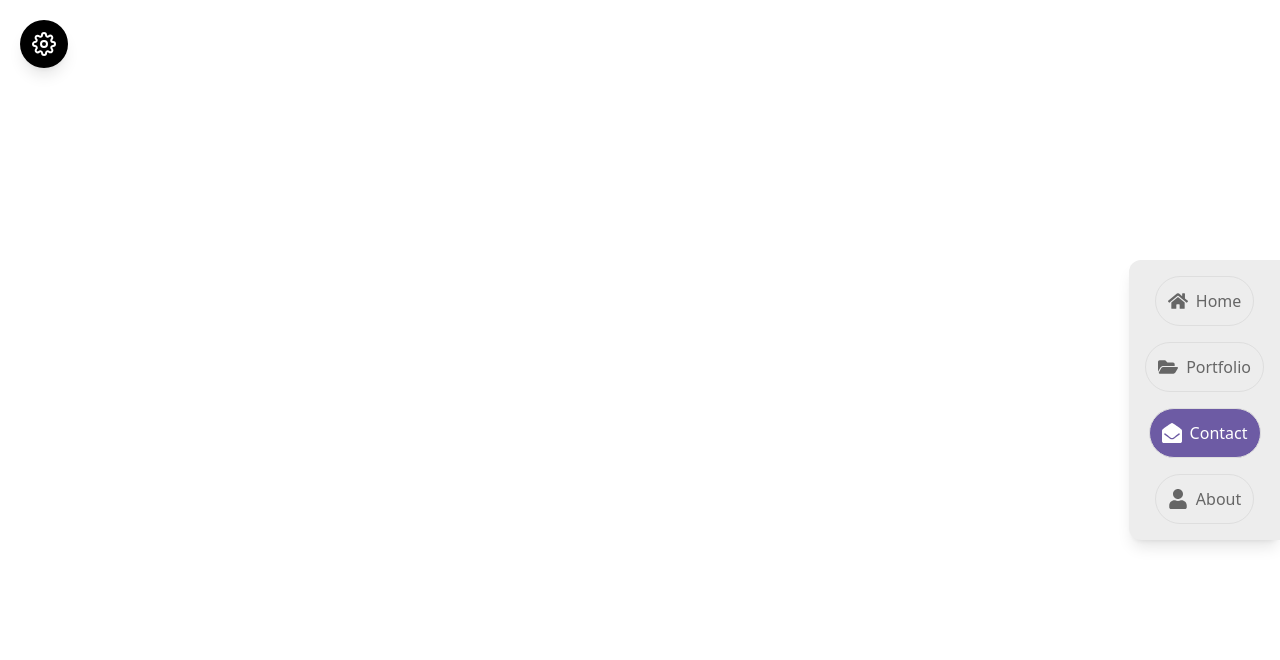
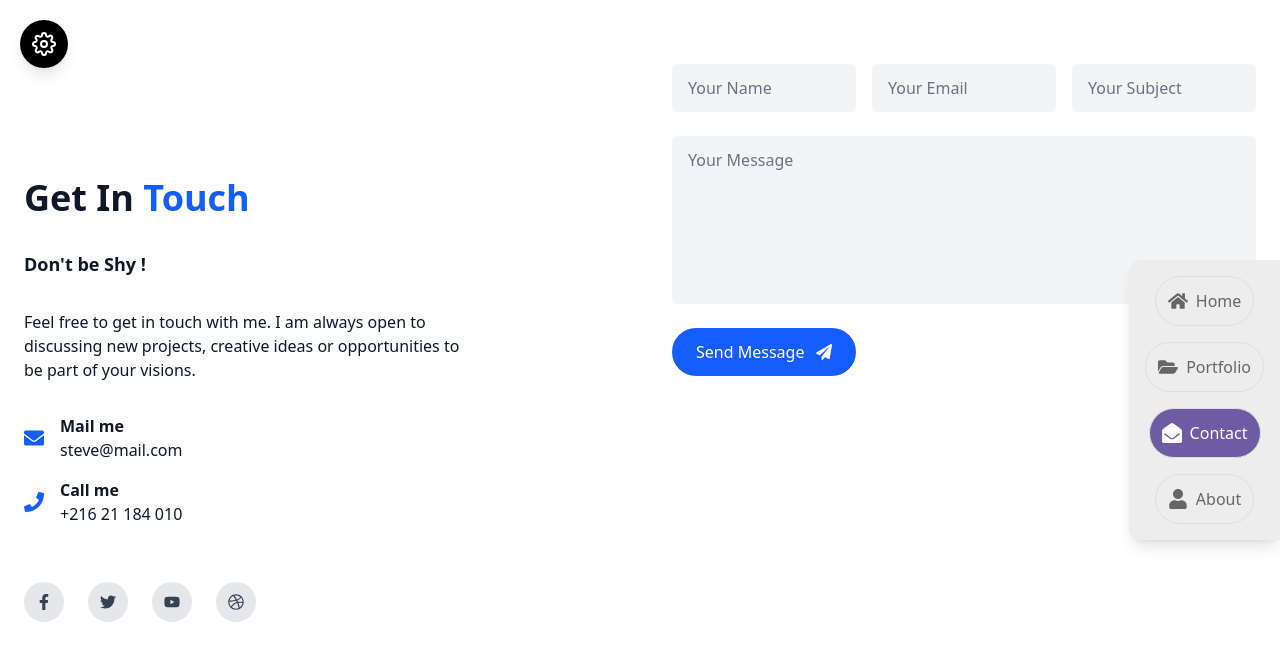
Before and after one commit to shariyerShazan/Shariyer-shazan, a React (Vite) app: page /contact in a window 1280 px wide. Shown: the top 660 px of the page. Built offline with nearby package versions, Linux system fonts and the light colour scheme.

Commit message:
contact section

```diff
--- a/src/pages/ContactPage.jsx
+++ b/src/pages/ContactPage.jsx
@@ -1,11 +1,113 @@
-import React from 'react'
+import React, { useState } from "react";
+import { FaEnvelope, FaPhone, FaFacebookF, FaTwitter, FaYoutube, FaDribbble, FaPaperPlane } from "react-icons/fa";
 
-function ContactPage() {
+export default function ContactPage() {
+  const [form, setForm] = useState({
+    name: "",
+    email: "",
+    subject: "",
+    message: "",
+  });
+
+  const handleChange = (e) => {
+    setForm({...form, [e.target.name]: e.target.value});
+  };
+
+  const handleSubmit = (e) => {
+    e.preventDefault();
+    alert("Message sent! (Implement your backend or email service)");
+  };
+
   return (
-    <div>
+    <section className="min-h-screen px-6 py-16 mx-auto flex flex-col md:flex-row gap-16 bg-white text-gray-900">
 
-    </div>
-  )
+      {/* Left info */}
+      <div className="md:w-1/2 flex flex-col justify-center gap-8">
+        <h2 className="text-4xl font-extrabold">
+          Get In <span className="text-blue-600">Touch</span>
+        </h2>
+        <p className="font-semibold text-lg">Don't be Shy !</p>
+        <p className="max-w-md">
+          Feel free to get in touch with me. I am always open to discussing new projects, creative ideas or opportunities to be part of your visions.
+        </p>
+
+        <div className="flex flex-col gap-4 max-w-md">
+          <div className="flex items-center gap-4">
+            <FaEnvelope className="text-blue-600 text-xl" />
+            <div>
+              <p className="font-semibold">Mail me</p>
+              <a href="mailto:steve@mail.com" className="hover:text-blue-600 transition">steve@mail.com</a>
+            </div>
+          </div>
+          <div className="flex items-center gap-4">
+            <FaPhone className="text-blue-600 text-xl" />
+            <div>
+              <p className="font-semibold">Call me</p>
+              <a href="tel:+21621184010" className="hover:text-blue-600 transition">+216 21 184 010</a>
+            </div>
+          </div>
+        </div>
+
+        {/* Social Icons */}
+        <div className="flex gap-6 mt-6">
+          <a href="#" className="bg-gray-200 hover:bg-blue-600 p-3 rounded-full transition text-gray-700 hover:text-white"><FaFacebookF /></a>
+          <a href="#" className="bg-gray-200 hover:bg-blue-600 p-3 rounded-full transition text-gray-700 hover:text-white"><FaTwitter /></a>
+          <a href="#" className="bg-gray-200 hover:bg-blue-600 p-3 rounded-full transition text-gray-700 hover:text-white"><FaYoutube /></a>
+          <a href="#" className="bg-gray-200 hover:bg-blue-600 p-3 rounded-full transition text-gray-700 hover:text-white"><FaDribbble /></a>
+        </div>
+      </div>
+
+      {/* Right form */}
+      <form
+        onSubmit={handleSubmit}
+        className="md:w-1/2 flex flex-col gap-6"
+      >
+        <div className="flex gap-4">
+          <input
+            type="text"
+            name="name"
+            value={form.name}
+            onChange={handleChange}
+            placeholder="Your Name"
+            required
+            className="bg-gray-100 rounded-md px-4 py-3 w-1/3 placeholder-gray-500 focus:outline-blue-600 focus:ring-1 focus:ring-blue-600 text-gray-900"
+          />
+          <input
+            type="email"
+            name="email"
+            value={form.email}
+            onChange={handleChange}
+            placeholder="Your Email"
+            required
+            className="bg-gray-100 rounded-md px-4 py-3 w-1/3 placeholder-gray-500 focus:outline-blue-600 focus:ring-1 focus:ring-blue-600 text-gray-900"
+          />
+          <input
+            type="text"
+            name="subject"
+            value={form.subject}
+            onChange={handleChange}
+            placeholder="Your Subject"
+            required
+            className="bg-gray-100 rounded-md px-4 py-3 w-1/3 placeholder-gray-500 focus:outline-blue-600 focus:ring-1 focus:ring-blue-600 text-gray-900"
+          />
+        </div>
+        <textarea
+          name="message"
+          value={form.message}
+          onChange={handleChange}
+          placeholder="Your Message"
+          rows={6}
+          required
+          className="bg-gray-100 rounded-md px-4 py-3 placeholder-gray-500 focus:outline-blue-600 focus:ring-1 focus:ring-blue-600 resize-none text-gray-900"
+        />
+
+        <button
+          type="submit"
+          className="flex items-center gap-3 self-start bg-blue-600 px-6 py-3 rounded-full text-white hover:bg-blue-700 transition"
+        >
+          Send Message <FaPaperPlane />
+        </button>
+      </form>
+    </section>
+  );
 }
-
-export default ContactPage
```
